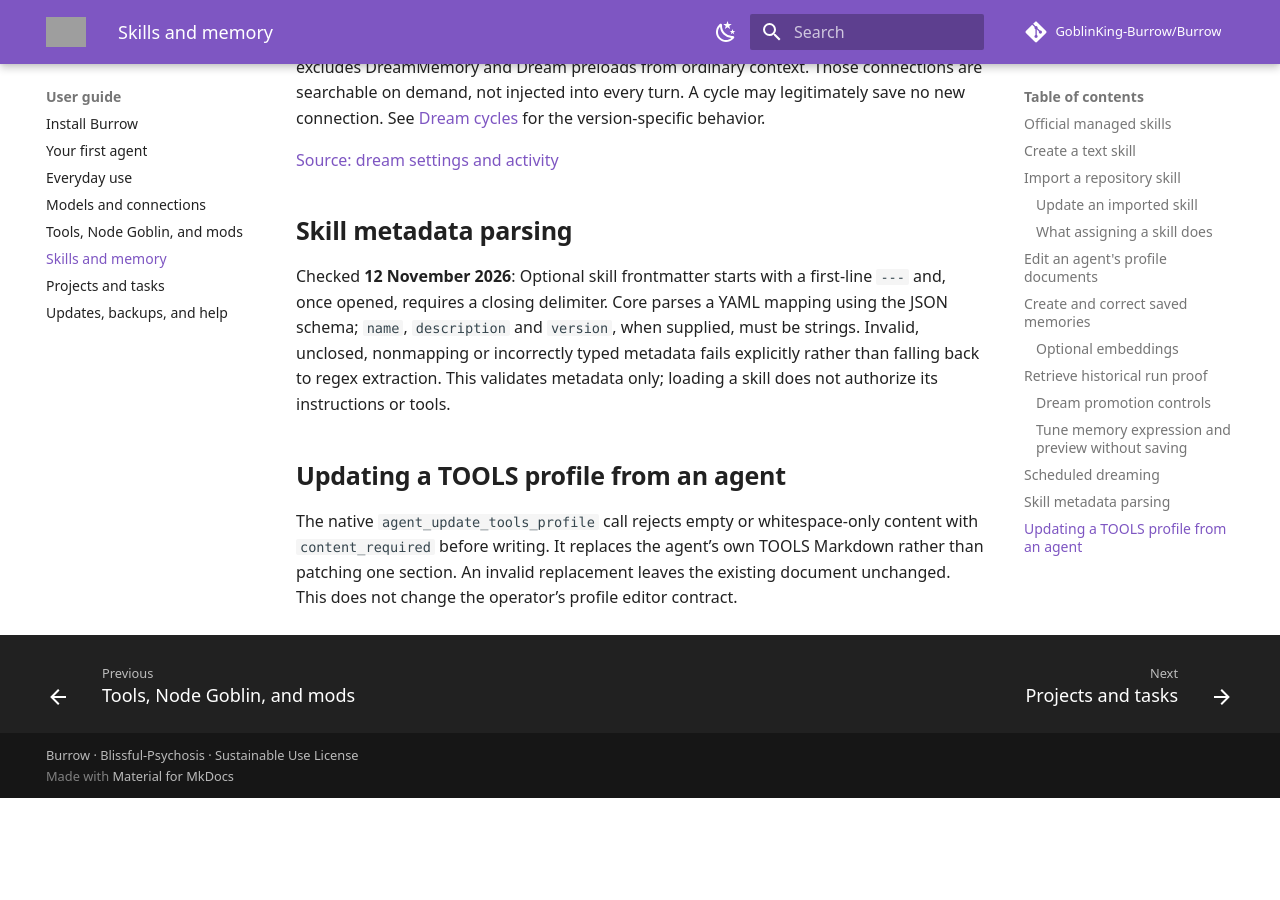
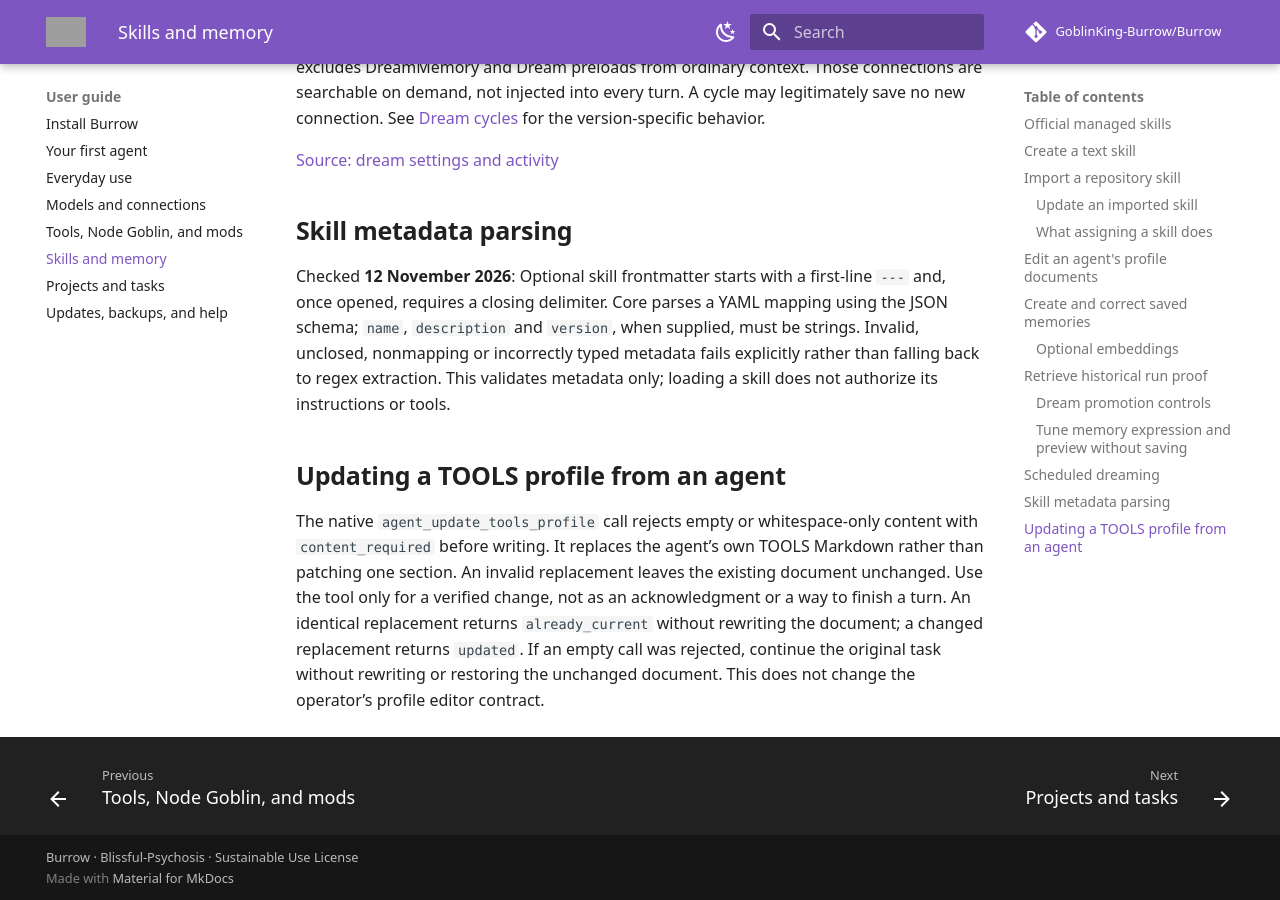
Before and after one commit to NightShaman/Burrow, an MkDocs documentation site: the page built from docs/guide/skills-and-memory.md, in a window 1280 px wide and 900 px high, scrolled down 6194 px. Built offline with MkDocs 1.6.1 and Material for MkDocs 9.7.7, drawn with Linux system fonts in a browser that asks for light colours; comment, search, counter and statistics services are not loaded; before the commit the page ends 6992 px from its top, so only the background shows below that; grey boxes are pictures that could not be loaded.

Commit message:
docs: clarify Responses continuation and TOOLS profile updates [skip ci]

```diff
--- a/docs/guide/skills-and-memory.md
+++ b/docs/guide/skills-and-memory.md
@@ -134,4 +134,4 @@ Checked **12 November 2026**: Optional skill frontmatter starts with a first-lin
 
 ## Updating a TOOLS profile from an agent
 
-The native `agent_update_tools_profile` call rejects empty or whitespace-only content with `content_required` before writing. It replaces the agent’s own TOOLS Markdown rather than patching one section. An invalid replacement leaves the existing document unchanged. This does not change the operator’s profile editor contract.
+The native `agent_update_tools_profile` call rejects empty or whitespace-only content with `content_required` before writing. It replaces the agent’s own TOOLS Markdown rather than patching one section. An invalid replacement leaves the existing document unchanged. Use the tool only for a verified change, not as an acknowledgment or a way to finish a turn. An identical replacement returns `already_current` without rewriting the document; a changed replacement returns `updated`. If an empty call was rejected, continue the original task without rewriting or restoring the unchanged document. This does not change the operator’s profile editor contract.
```
Also changed, not shown: docs/concepts/models.md (+1 -1 lines).
